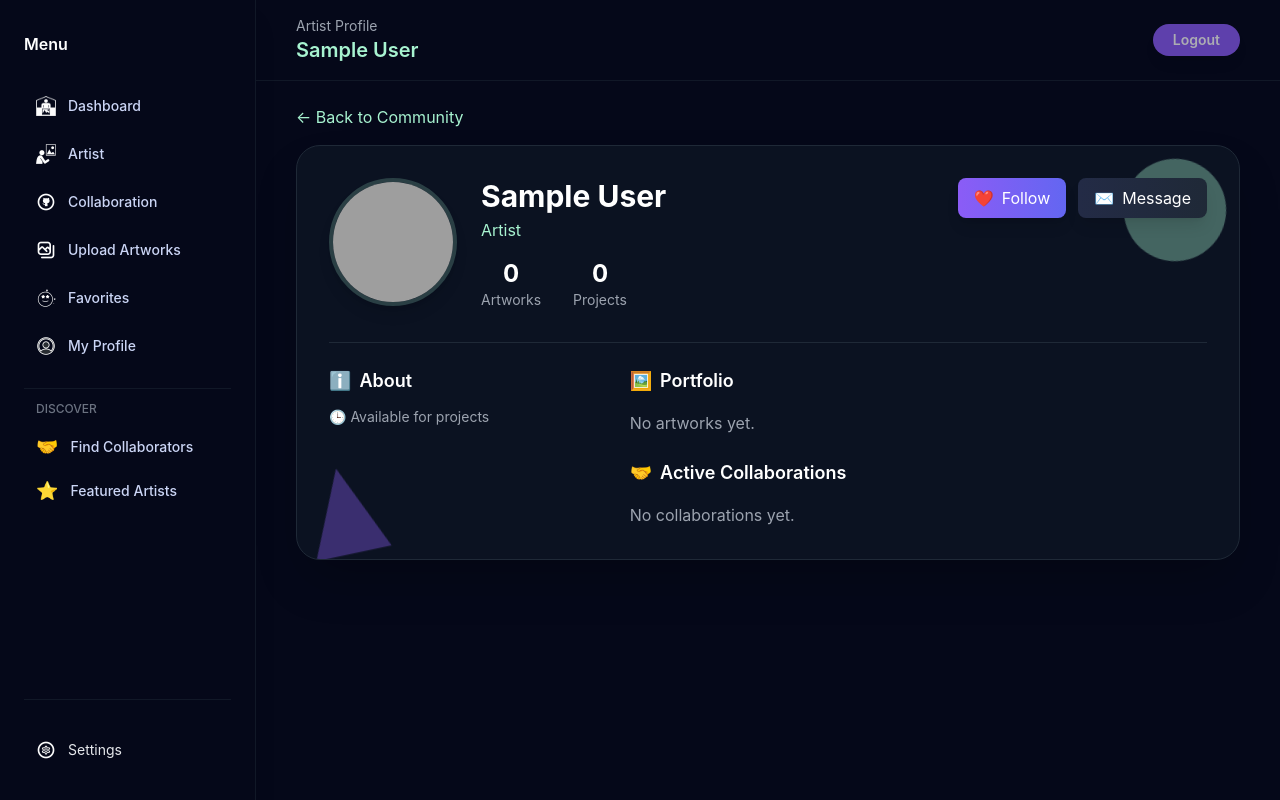
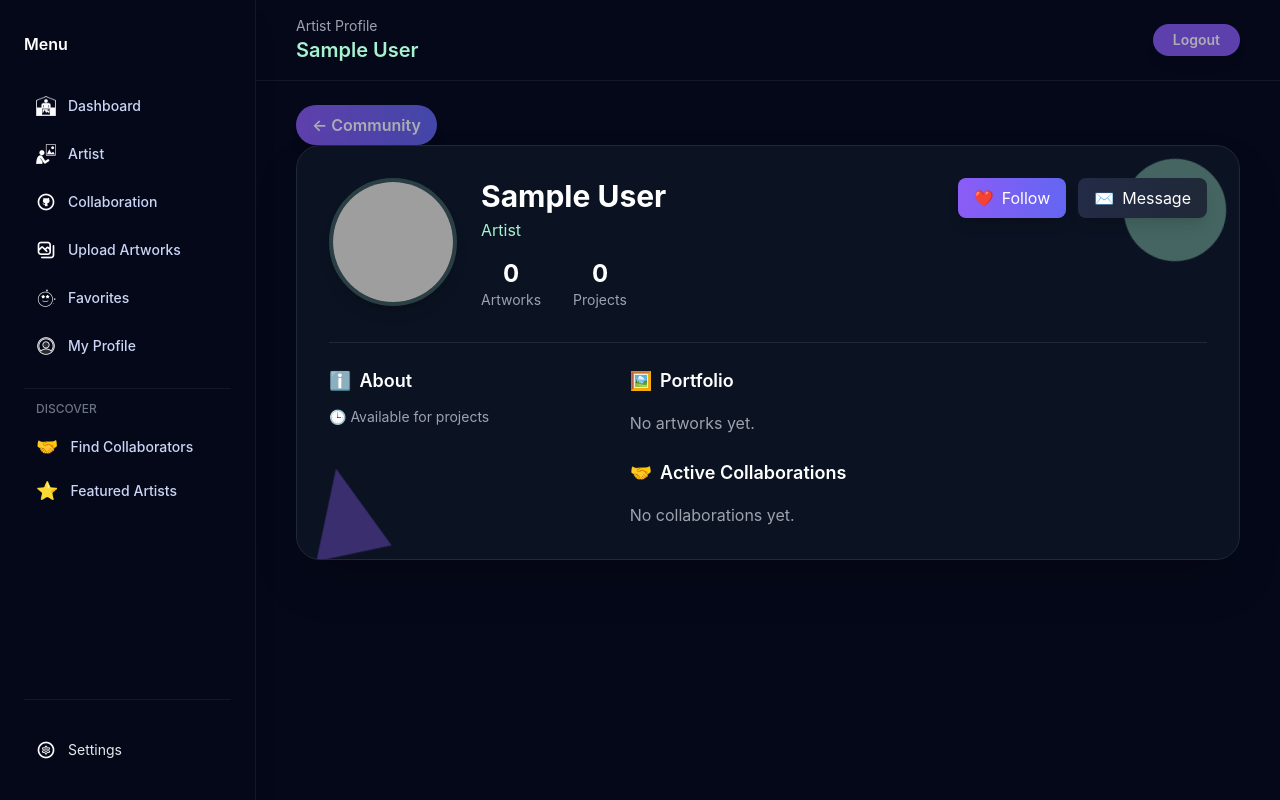
Before and after one commit to IDoodleNoodles/CSIT327-G1-PallettePartner, a Django app: page /artist/1/ in a window 1280 px wide. Run offline with Django 4.2, Linux system fonts and the light colour scheme; the visitor is signed in with stand-in values (Sample User, id 1); data comes from the database, SQL or seed files in the repository; data that the repository does not hold is empty; parts of the project's set-up code (start-up, migrations or seed data) failed here and were passed over; some libraries are stand-ins or nearby versions; grey boxes are pictures that could not be loaded.

Commit message:
feature(pallate): enhance back buttons with artistic design animations and shadows

```diff
--- a/templates/pallate/artist_profile.html
+++ b/templates/pallate/artist_profile.html
@@ -93,8 +93,8 @@
     {% else %}
     <!-- SINGLE ARTIST VIEW (when user_id is provided) -->
     <section class="px-10 py-6">
-      <a href="{% url 'pallate:artist_profile' %}" class="inline-flex items-center gap-2 text-[#A7F3D0] hover:text-[#7BE5B4] mb-4 transform hover:scale-105 transition duration-300">
-        ← Back to Community
+      <a href="{% url 'pallate:artist_profile' %}" class="inline-flex items-center gap-2 bg-gradient-to-r from-[#8B5CF6] to-[#6366F1] hover:from-[#7C3AED] hover:to-[#4F46E5] text-white px-4 py-2 rounded-full font-semibold transition-all duration-300 transform hover:scale-105 shadow-lg hover:shadow-[#8B5CF6]/50 animate-pulse">
+        ← Community
       </a>
 
       <!-- Decorative paint stroke element -->
--- a/templates/pallate/profile.html
+++ b/templates/pallate/profile.html
@@ -11,9 +11,9 @@
       <div class="grid grid-cols-3 items-center">
         <div class="flex">
           <a href="{% url 'pallate:dashboard' %}"
-             class="inline-flex w-max items-center gap-2 bg-[#232B46] hover:bg-[#374151] text-[#E5E7EB] px-3 py-2 rounded-lg font-semibold transition text-sm transform hover:scale-105 duration-300">
+             class="inline-flex w-max items-center gap-2 bg-gradient-to-r from-[#8B5CF6] to-[#6366F1] hover:from-[#7C3AED] hover:to-[#4F46E5] text-white px-4 py-2 rounded-full font-semibold transition-all duration-300 transform hover:scale-105 shadow-lg hover:shadow-[#8B5CF6]/50 animate-pulse">
             <span class="text-lg">←</span>
-            <span>Back to Dashboard</span>
+            <span>Dashboard</span>
           </a>
         </div>
         <div class="flex justify-center">
--- a/templates/pallate/upload_artwork.html
+++ b/templates/pallate/upload_artwork.html
@@ -5,11 +5,11 @@
 <div class="min-h-screen bg-[#0B1221] py-8 px-4">
   <!-- Back Button -->
   <div class="max-w-2xl mx-auto mb-4">
-    <a href="{% url 'pallate:dashboard' %}" class="inline-flex items-center gap-2 text-[#A7F3D0] hover:text-[#7BE5B4] transition transform hover:scale-105 duration-300">
+    <a href="{% url 'pallate:dashboard' %}" class="inline-flex items-center gap-2 bg-gradient-to-r from-[#8B5CF6] to-[#6366F1] hover:from-[#7C3AED] hover:to-[#4F46E5] text-white px-4 py-2 rounded-full font-semibold transition-all duration-300 transform hover:scale-105 shadow-lg hover:shadow-[#8B5CF6]/50 animate-pulse">
       <svg class="w-5 h-5" fill="none" stroke="currentColor" viewBox="0 0 24 24">
         <path stroke-linecap="round" stroke-linejoin="round" stroke-width="2" d="M10 19l-7-7m0 0l7-7m-7 7h18"/>
       </svg>
-      Back to Dashboard
+      <span>← Dashboard</span>
     </a>
   </div>
 
```
